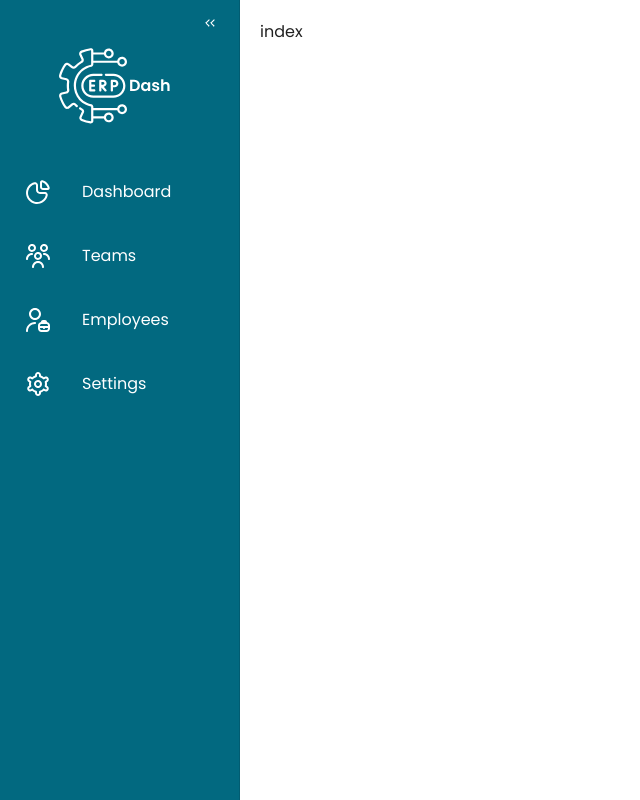
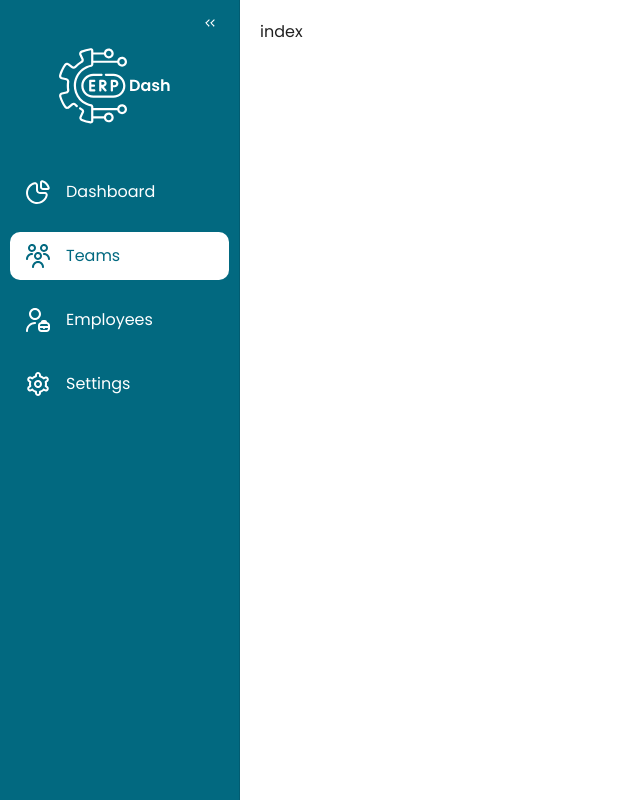
Before and after one commit to alaayasser741/ERP-Dash, a React (Vite) app: page /teams in a window 1280 px wide. Shown: the whole page, without its empty margins (0-640 px from the left). Built offline with nearby package versions, Linux system fonts and the light colour scheme.

Commit message:
Refactor Sidebar component to highlight active route

```diff
--- a/src/components/Sidebar.jsx
+++ b/src/components/Sidebar.jsx
@@ -1,4 +1,4 @@
-import { Link } from "react-router-dom";
+import { Link, useLocation } from "react-router-dom";
 import {
   Drawer,
   List,
@@ -10,7 +10,12 @@ import {
 } from "@mui/material";
 import { routes } from "../data/constant";
 import { LogoIcon, DoubleArrowIcon } from "../assets/icons";
+import { getActiveRoute } from "../lib/utils";
+
 const Sidebar = ({ toggleDrawer, drawerWidth, collapsed }) => {
+  const location = useLocation();
+  const activeRoute = getActiveRoute(routes, location);
+
   return (
     <Drawer
       sx={{
@@ -77,10 +82,20 @@ const Sidebar = ({ toggleDrawer, drawerWidth, collapsed }) => {
               <ListItemButton
                 sx={{
                   borderRadius: "10px",
+                  gap: "1rem",
                 }}
-                className="iconHover"
+                className={`iconHover ${
+                  activeRoute?.path === route.path ? "activeRoute" : ""
+                }`}
               >
-                <ListItemIcon> {route.icon && <route.icon />} </ListItemIcon>
+                <ListItemIcon
+                  sx={{
+                    minWidth: "fit-content",
+                  }}
+                >
+                  {" "}
+                  {route.icon && <route.icon />}{" "}
+                </ListItemIcon>
                 <ListItemText primary={route.name} />
               </ListItemButton>
             ) : (
--- a/src/components/index.jsx
+++ b/src/components/index.jsx
@@ -1,5 +1 @@
-// src/components/index.jsx
-
 export { default as Sidebar } from "./Sidebar";
-
-// Add more components as needed
--- a/src/index.css
+++ b/src/index.css
@@ -32,3 +32,14 @@ body {
   -ms-transition: all 0.3s;
   -o-transition: all 0.3s;
 }
+.activeRoute {
+  background-color: #fff !important;
+  color: #026980 !important;
+  svg {
+    fill: #ffffff !important;
+
+    path {
+      fill: #026980 !important;
+    }
+  }
+}
--- /dev/null
+++ b/src/lib/utils.js
@@ -0,0 +1,3 @@
+export const getActiveRoute = (routes, location) => {
+  return routes.find((route) => route.path === location.pathname);
+};
```
